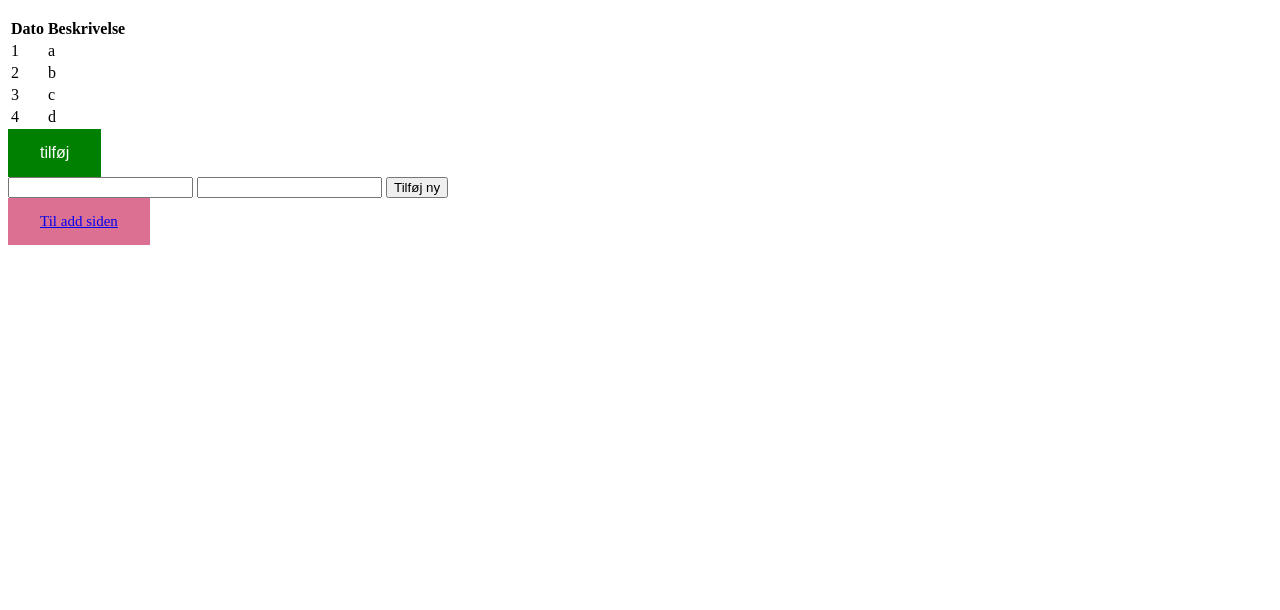
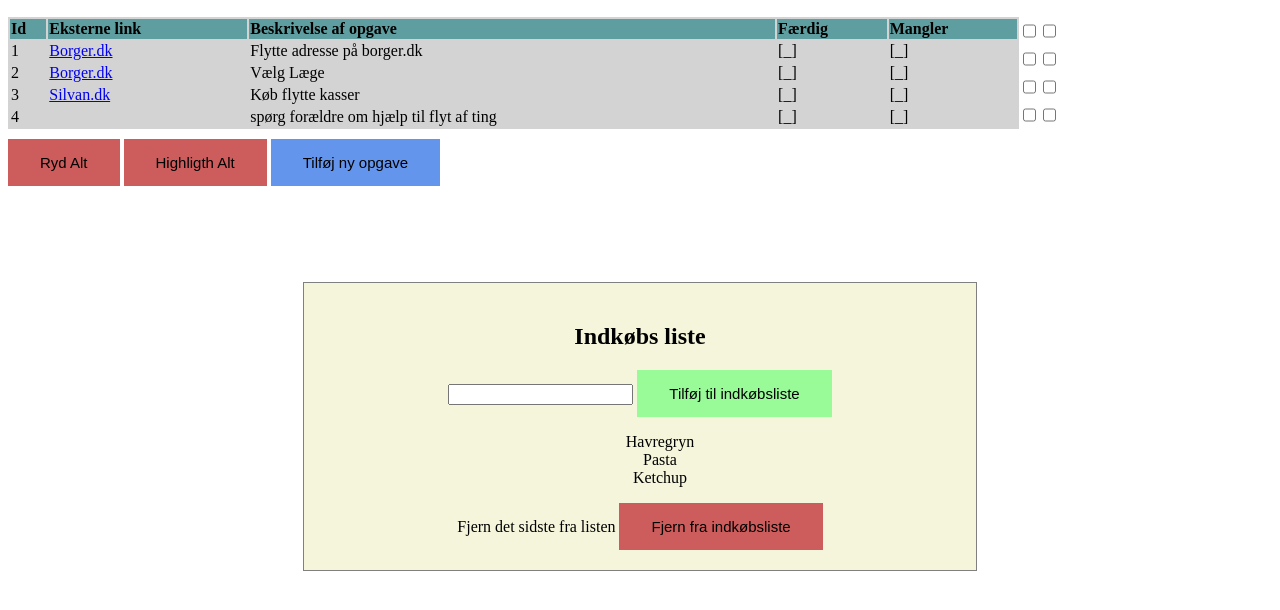
Before and after one commit to zenia2000/flytteMakker, a plain HTML site: page index.html in a window 1280 px wide. Shown: the part 38-648 px from the top of the page. Drawn offline with nearby package versions, Linux system fonts and the light colour scheme.

Commit message:
Moved code from home.html and home.js into index and java. Added some styling and did some tidy up. Both home files were removed.

```diff
--- a/add.html
+++ b/add.html
@@ -2,19 +2,24 @@
 <html lang="en">
 <head>
     <meta charset="UTF-8">
-    <title>add</title>
+    <title>Tilføj ny</title>
+
+    <link rel="stylesheet" href="style.css">
 </head>
 <body>
 
-<!-- different attempt at adding stuff -->
-<form onsubmit="addNew()">
-<label>dato
-    <input type="text" id="dateInput"></label>
+<h2>Tilføj ny opgave</h2>
+<!-- a form for adding new items to the table,  -->
+<form onsubmit=" ">
+<label>link
+    <input type="text" id="linkInput"></label>
     <label>opg
 <input type="text" id="textInput"></label>
-    <input type="submit" value="Gem" >
+    <input class="cBtn greenBtn" type="submit" onclick="alert('denne function virker ikke endnu')" value="Gem" >
 
-    <a href="index.html">hjem</a>
+    <button class="cBtn blueBtn">
+    <a class="page" href="index.html">Hjem</a>
+    </button>
 
 </form>
 
--- a/index.html
+++ b/index.html
@@ -5,7 +5,7 @@ jquery/3.7.1/jquery.min.js"></script>
 <html lang="en">
 <head>
     <meta charset="UTF-8">
-    <title>Title</title>
+    <title>Flyttemakker</title>
   <link rel="stylesheet" href="style.css">
 </head>
 <body>
@@ -16,37 +16,65 @@ jquery/3.7.1/jquery.min.js"></script>
 
 
 <!-- Viser arrayet i en tabel-->
-    <table class="">
-        <tr class="">
-            <th>Dato</th>
-            <th>Beskrivelse</th>
+<div class="strukture">
+    <table class="tableStyle">
+        <tr class="tableStyle-top">
+            <th>Id</th>
+            <th>Eksterne link</th>
+            <th>Beskrivelse af opgave</th>
+            <th>Færdig</th>
+            <th>Mangler</th>
+
         </tr>
 
         <tbody id="myTable">
 
+        </tbody>
 
-        </tbody>
     </table>
 
 
 
+    <div class="box" >
+    <input type="checkbox">
+    <input type="checkbox">
+    <input type="checkbox">
+    <input type="checkbox">
+    </div>
+
+    <div class="box" >
+        <input type="checkbox">
+        <input type="checkbox">
+        <input type="checkbox">
+        <input type="checkbox">
+    </div>
+
+</div>
+
+<div class="topSpacing">
+<button class="cBtn redBtn" id="myBtn">Ryd Alt</button>
+
+<button class="cBtn redBtn" id="red">Highligth Alt</button>
+
+<button class="cBtn blueBtn">
+    <a class="page" href="add.html" target="_self">Tilføj ny opgave</a>
+</button>
+</div>
+
+<div class="spacing">
+    <p> </p>
+</div>
 
 <!-- Can give 2 classes at the same time class="longBtn greenBtn" -->
-    <button class="greenBtn" type="button" onclick="alert('the button works')">tilføj</button>
+<div class="buyBox spacing">
+    <h2>Indkøbs liste</h2>
+    <input id="input" type="text">
+    <button class="cBtn greenBtn" type="button" id="add" onclick="alert('tilføjet til indkøb')">Tilføj til indkøbsliste</button>
+    <ul></ul>
+    <label>Fjern det sidste fra listen</label>
+    <button class="cBtn redBtn" type="button" id="delete" onclick="alert('fjernet fra indkøb')">Fjern fra indkøbsliste</button>
 
-<!--Attempt at adding new data/tasks to the table -->
-<div>
-    <input type="text">
-    <input type="text">
-<button>Tilføj ny</button>
 </div>
-
-<!-- cBtn er CustomButton -->
-<div class="cBtn">
-    <a href="add.html" target="_self">Til add siden</a>
-</div>
-
-
 
 <script src="java.js"></script>
 </body>
--- a/java.js
+++ b/java.js
@@ -1,11 +1,8 @@
-let text = "";
-let idCount = 0;
-
 const tasks =   [
-    {'dato' :'1','opg': 'a'},
-    {'dato' :'2','opg': 'b'},
-    {'dato': '3','opg': 'c'},
-    {'dato': '4','opg': 'd'}
+    {'id' : '1', 'link' :'<a href="https://www.borger.dk">Borger.dk</a>','opg': 'Flytte adresse på borger.dk', 'done' : '[_]' , 'missing' : '[_]'},
+    {'id' : '2', 'link' :'<a href="https://www.borger.dk">Borger.dk</a>','opg': 'Vælg Læge', 'done': '[_]' , 'missing' : '[_]'},
+    {'id' : '3', 'link': '<a href="https://www.silvan.dk/produkter/bolig-moebler/opbevaring/flyttekasser-tilbehoer">Silvan.dk</a>','opg': 'Køb flytte kasser', 'done': '[_]' , 'missing' : '[_]'},
+    {'id' : '4', 'link': ' ','opg': 'spørg forældre om hjælp til flyt af ting', 'done': '[_]' , 'missing':'[_]'}
             ]; //creates an array called tasks - with objects.
 
 buildTable(tasks)
@@ -15,56 +12,53 @@ function buildTable(data){
     let table = document.getElementById('myTable')
     for (let c=0;c<data.length;c++){
         let row = `<tr>
-            <td>${data[c].dato}</td>
+            <td>${data[c].id}</td>
+            <td>${data[c].link}</td>
             <td>${data[c].opg}</td>
+            <td>${data[c].done}</td>
+            <td>${data[c].missing}</td>
         </tr>`
 
         table.innerHTML += row
+        document.getElementById("myBtn").addEventListener("click",ryd);
+        document.getElementById("red").addEventListener("click",red);
+
 
     }
 }
 
-//Different attempt at adding new stuff
-function addNew(){
- let byId1    = document.getElementById('dateInput');
- let byId2    = document.getElementById('textInput');
-tasks.push(byId1,byId2);
+function ryd(){
+    document.getElementById("myTable").innerHTML = "";
 }
 
+function red(){
+    document.getElementById("myTable").style.color = "red"
+}
 
-//attempt at adding new tasks to table
-let btnAdd = document.querySelector('button');
-let dateInput = document.querySelector('input');
-let textInput = document.querySelector('input');
+// ----------------------------------------------------------------------------------------------------------------
+
+const buy = ["Havregryn","Pasta", "Ketchup"]
+
+function addToArray(){
+    let template = buy.map(item => `<li>${item}</li>`).join('\n');
+    document.querySelector('ul').innerHTML = template;
+}
+
+addToArray();
+
+let btnAdd = document.getElementById('add');
+let textInput = document.getElementById('input');
 
 btnAdd.addEventListener('click', function () {
-    tasks.push(dateInput.value , textInput.value);
-    buildTable(tasks);
+    buy.push(textInput.value);
+    textInput.value = '';
+    addToArray()
 });
 
 
+let btnDelete = document.getElementById('delete');
 
-/*
-//loops the array, each item on a new line. Gives each item an id.
-for (let x=0; x<tasks.length;x++){
-
-    idCount = tasks[x];
-    text += tasks[x] + " Id: " + idCount + "<br>";
-}
-
-//gives array an id useable by html.
-document.getElementById("taskList").innerHTML = text;
-
-document.getElementById("id").innerHTML = idCount;
-function removeFunc(x){
-    if (idCount == tasks[x]){
-        tasks.pop(x);
-    }
-}
-
-function showId(x){
-    if (idCount == tasks[x]){
-        return idCount;
-    }
-}
-*/
+btnDelete.addEventListener('click', function () {
+    buy.pop();
+    addToArray()
+});
--- a/style.css
+++ b/style.css
@@ -1,24 +1,92 @@
+/*all button styling*/
+.cBtn{
+    text-decoration: none;
+    border: none;
+    display: inline-block;
+    cursor: pointer;
+    padding: 15px 32px;
+    font-size: 15px;
+}
+
 .greenBtn{
-    background: green;
-    color: white;
-    text-decoration: none;
-    display: inline-block;
-    border: none;
-    padding: 15px 32px;
-    cursor: pointer;
-    font-size: 16px;
+    background: palegreen;
+    color: black;
+
 }
 
 .greenBtn:hover{
-    background: greenyellow;
+    background: limegreen;
     color: black;
 }
 
-.cBtn{
-    background: palevioletred;
+.redBtn{
+    background: indianred;
     color: black;
+
+}
+
+.redBtn:hover{
+    background: red;
+    color: black;
+}
+
+.blueBtn{
+    background: cornflowerblue;
+    color: black;
+
+}
+
+.blueBtn:hover{
+    background: blue;
+    color: white;
+}
+
+.tableStyle{
+    width: 80%;
+    background: lightgray;
+    font-size: 16px;
+
+
+    .tableStyle-top{
+        background: cadetblue;
+        text-align: left;
+    }
+}
+
+.strukture{
+    display: flex;
+
+    .box{
+    display: grid;
+    }
+
+
+}
+
+.page{
     text-decoration: none;
-    display: inline-block;
-    padding: 15px 32px;
-    font-size: 15px;
+    text-align: center;
+    color: black;
 }
+
+ul{
+    list-style-type: none;
+}
+
+.spacing{
+    margin: 20px;
+    padding: 20px;
+}
+
+.topSpacing{
+    margin-top: 10px;
+}
+
+.buyBox{
+    background: beige;
+    border: gray 1px solid;
+    text-align: center;
+    width: 50%;
+    margin-left: auto;
+    margin-right: auto;
+}
```
